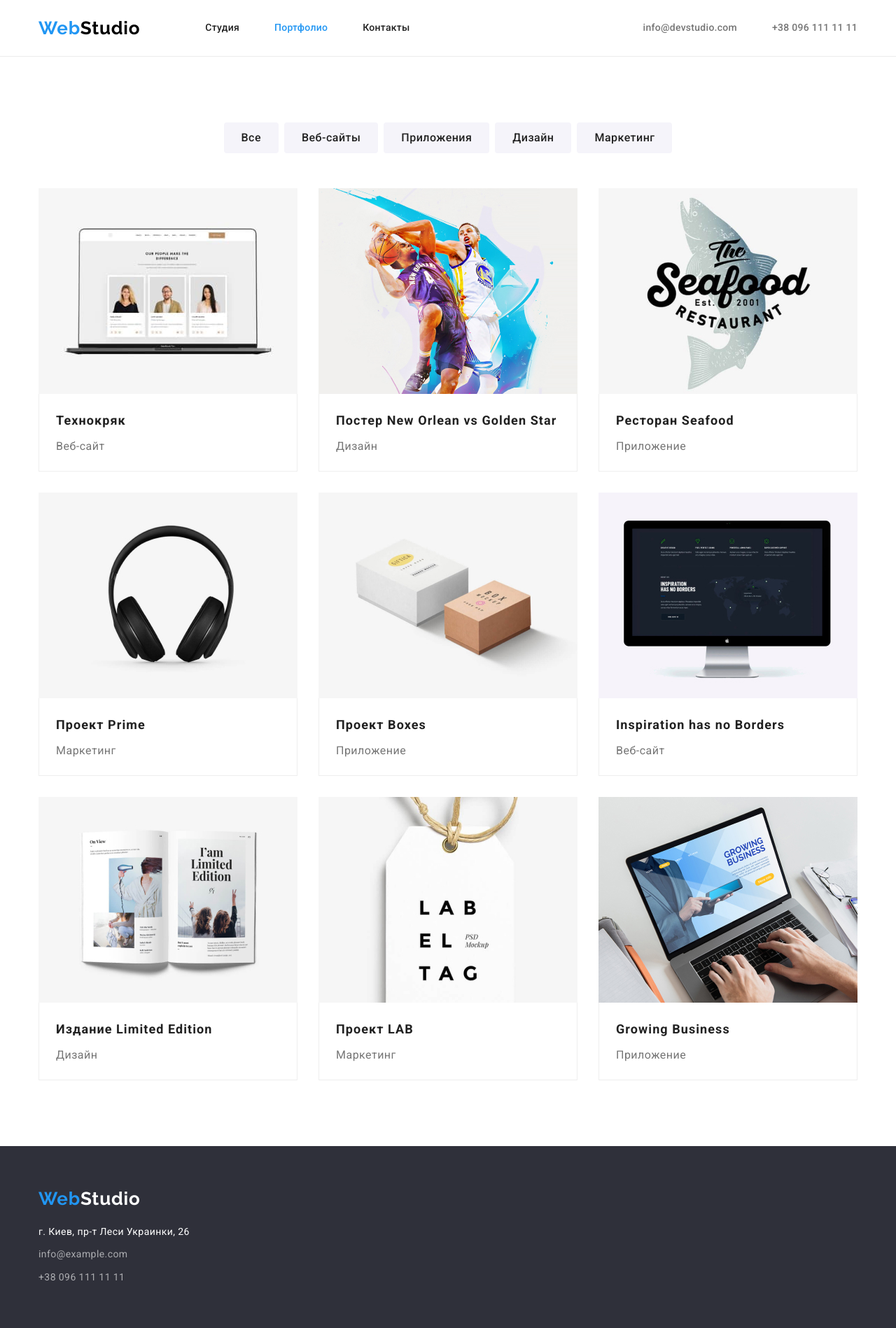
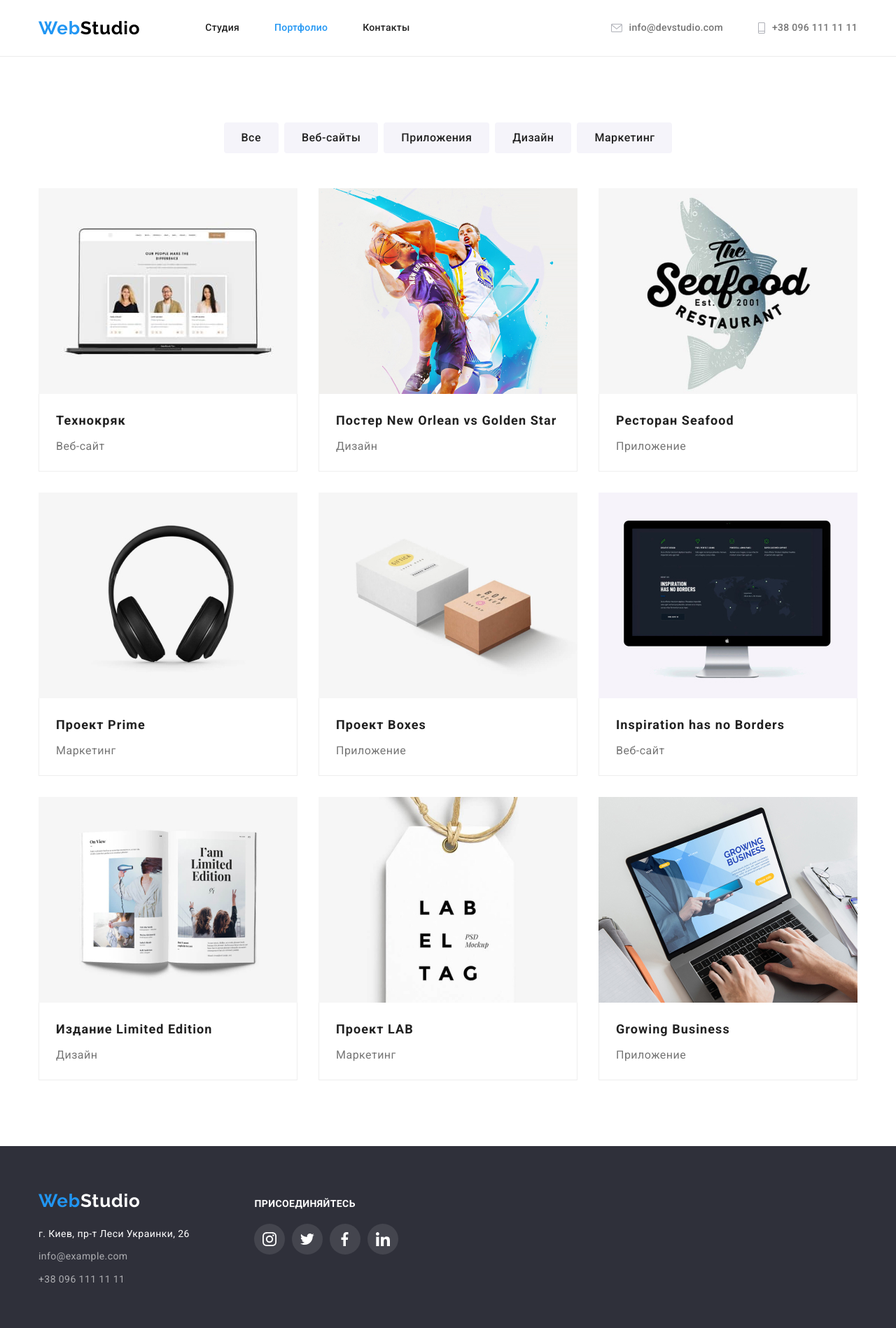
Before and after one commit to AssiyaSi/goit-markup-hw-04, a plain HTML site: page portfolio.html in a window 1280 px wide. Shown: the whole page at 70% size. Drawn offline with nearby package versions, Linux system fonts and the light colour scheme.

Commit message:
goit-markup-hw-04

```diff
--- a/css/styles.css
+++ b/css/styles.css
@@ -135,6 +135,40 @@ body {
 
     display: block;
 }
+.mail-link {
+    display: flex;
+    align-items: center;
+
+
+}
+.tel-link {
+    display: flex;
+    align-items: center;
+    justify-content: flex-end;
+
+}
+.mail-icon {
+    margin-right: 10px;
+}
+.tel-icon {
+    margin-right: 10px;
+}
+.mail-icon {
+    fill: #AFB1B8;
+}
+.tel-icon {
+    fill: #AFB1B8;
+}
+.mail-link:hover .mail-icon,
+.mail-link:focus .mail-icon {
+    fill: var(--hightlight-color);
+}
+.tel-link:hover .tel-icon,
+.tel-link:focus .tel-icon {
+    fill: var(--hightlight-color);
+}
+
+
 /*===/HEADER===*/
 
 /*===Главная===*/
@@ -177,6 +211,7 @@ body {
     justify-content: center;
     margin: 0 auto;
 }
+
 
 /*===/Главная==*/
 
@@ -378,7 +413,8 @@ body {
 /*===/Постоянные клиенты===*/
 
 /*===Footer===*/
-.foter-section {
+.footer-section {
+    display: flex;
     background: #2F303A;
     padding: 60px 0;
 }
@@ -388,27 +424,91 @@ body {
 .list-footer:not(:last-child) {
     margin-bottom: 9px;
 }
-.fotter-address {
+.footer-address {
     font-size: 14px;
     line-height: 1.7;
     letter-spacing: 0.03em;
     color: #FFFFFF;
     font-style: normal;
 }
-.fotter-mail {
+.footer-mail {
     font-size: 14px;
     line-height: 1.7;
     letter-spacing: 0.03em;
     color: rgba(255, 255, 255, 0.6);
     font-style: normal;
 }
-.fotter-tel {
+.footer-tel {
     font-size: 14px;
     line-height: 1.7;
     letter-spacing: 0.03em;
     color: rgba(255, 255, 255, 0.6);
     font-style: normal;
 }
+
+.footer-social-name {
+    font-weight: 700;
+    font-size: 14px;
+    line-height: 1.14;
+    letter-spacing: 0.03em;
+    text-transform: uppercase;
+
+    color: #FFFFFF;
+    display: flex;
+
+    margin-top: 15px;
+    margin-bottom: 20px;
+}
+.addres-container {
+    display: flex;
+    width: 231px;
+    height: 81px;
+
+}
+.footer-container {
+    display: flex;
+    align-items: baseline;
+
+}
+.footer-contact-container {
+    margin-right: 70px;
+}
+
+.footer-social-list {
+    display: flex;
+    justify-content: center;
+    align-items: center;
+
+}
+
+.footer-social-item:not(:last-child) {
+    margin-right: 10px;
+}
+
+.footer-social-link {
+    display: flex;
+    align-items: center;
+    justify-content: center;
+    width: 44px;
+    height: 44px;
+    border-radius: 50%;
+    background-color: rgba(255, 255, 255, 0.1);
+}
+
+.footer-social-link:hover,
+.footer-social-link:focus {
+    background-color: var(--hightlight-color);
+}
+
+.footer-social-icon {
+    fill: #FFFFFF;
+}
+
+.footer-social-link:hover .footer-social-icon,
+.footer-social-link:focus .footer-social-icon {
+    fill: #FFFFFF;
+}
+
 /*===/Footer===*/
 
 
--- a/portfolio.html
+++ b/portfolio.html
@@ -33,10 +33,18 @@
             </nav>
             <ul class="list contact-container">
                 <li class="header-mail">
-                    <a class="link mail" href="mailto:info@devstudio.com">info@devstudio.com</a>
+                    <a class="link mail mail-link" href="mailto:info@devstudio.com">
+                        <svg class="mail-icon" width="16" height="12">
+                            <use href="/html/images/icons.svg#icon-mail"></use>
+                        </svg>
+                        info@devstudio.com</a>
                 </li>
                 <li>
-                    <a class="link tel" href="tel:+380961111111">+38 096 111 11 11</a>
+                    <a class="link tel tel-link" href="tel:+380961111111">
+                        <svg class="tel-icon" width="10" height="16">
+                            <use href="/html/images/icons.svg#icon-phone"></use>
+                        </svg>
+                        +38 096 111 11 11</a>
                 </li>
             </ul>
         </div>
@@ -146,23 +154,62 @@
         </section>
     </main>
 <!--Контактная информация-->
-<footer class="foter-section">
-    <div class="container">
+<footer class="footer-section">
+    <div class="container footer-container">
+        <div class="footer-contact-container">
         <a class="link link-logo logo-footer" href="#" lang="en">Web<span class="link-logo-white">Studio</span></a>
         <address>
             <ul class="list">
                 <li class="list-footer">
-                    <a class="link fotter-address" href="#" target="_blank" rel="noopener noreferrer">г. Киев, пр-т Леси
+                    <a class="link footer-address" href="#" target="_blank" rel="noopener noreferrer">г. Киев, пр-т Леси
                         Украинки, 26</a>
                 </li>
                 <li class="list-footer">
-                    <a class="link fotter-mail" href="mailto:info@example.com">info@example.com</a>
+                    <a class="link footer-mail" href="mailto:info@example.com">info@example.com</a>
                 </li>
                 <li class="list-footer">
-                    <a class="link fotter-tel" href="tel:+380961111111">+38 096 111 11 11</a>
+                    <a class="link footer-tel" href="tel:+380961111111">+38 096 111 11 11</a>
                 </li>
             </ul>
         </address>
+        </div>
+        <div class="footer-social-container">
+            <h4 class="footer-social-name">присоединяйтесь</h4>
+            <ul class="list footer-social-list">
+                <li class="footer-social-item">
+                    <a href="" class="footer-social-link">
+                        <svg class="footer-social-icon" width="20" height="20">
+                            <use href="/html/images/icons.svg#icon-instagram"></use>
+                        </svg>
+                    </a>
+                </li>
+
+                <li class="footer-social-item">
+                    <a href="" class="footer-social-link">
+                        <svg class="footer-social-icon" width="20" height="20">
+                            <use href="/html/images/icons.svg#icon-twetter"></use>
+                        </svg>
+                    </a>
+                </li>
+
+                <li class="footer-social-item">
+                    <a href="" class="footer-social-link">
+                        <svg class="footer-social-icon" width="20" height="20">
+                            <use href="/html/images/icons.svg#icon-fb"></use>
+                        </svg>
+                    </a>
+                </li>
+
+                <li class="footer-social-item">
+                    <a href="" class="footer-social-link">
+                        <svg class="footer-social-icon" width="20" height="20">
+                            <use href="/html/images/icons.svg#icon-linkedin"></use>
+                        </svg>
+                    </a>
+                </li>
+            </ul>
+        </div>
+
     </div>
 </footer>
 </body>
```
Also changed, not shown: index.html (+56 -19 lines), html/images/icons.svg.
